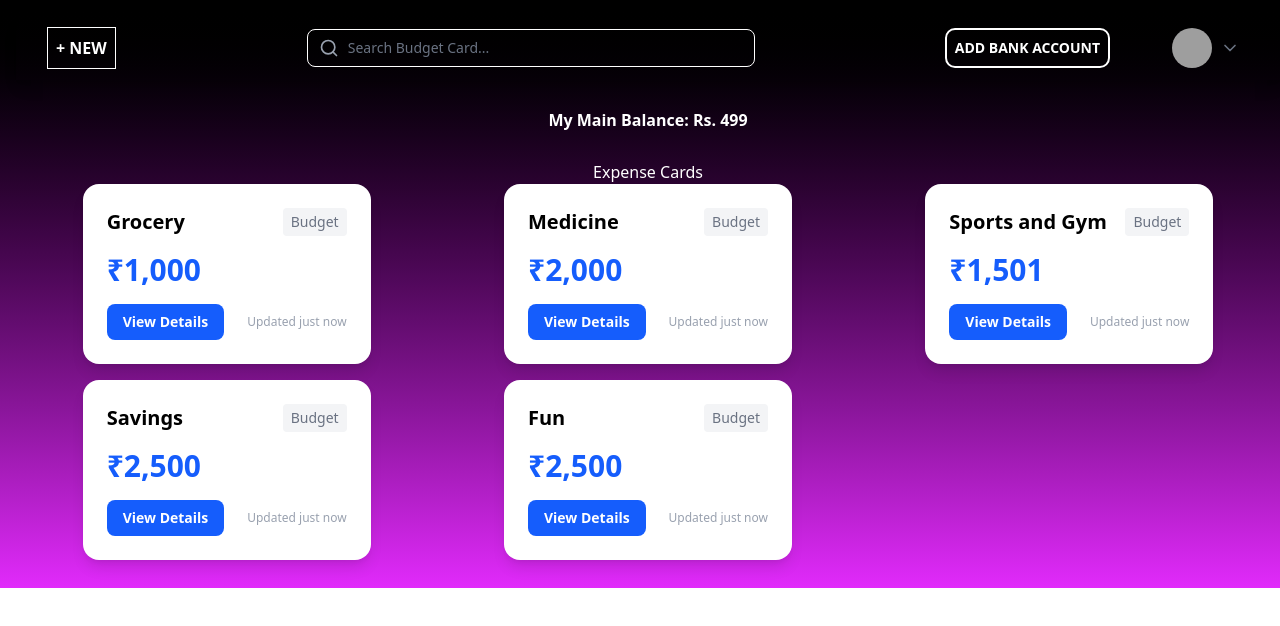
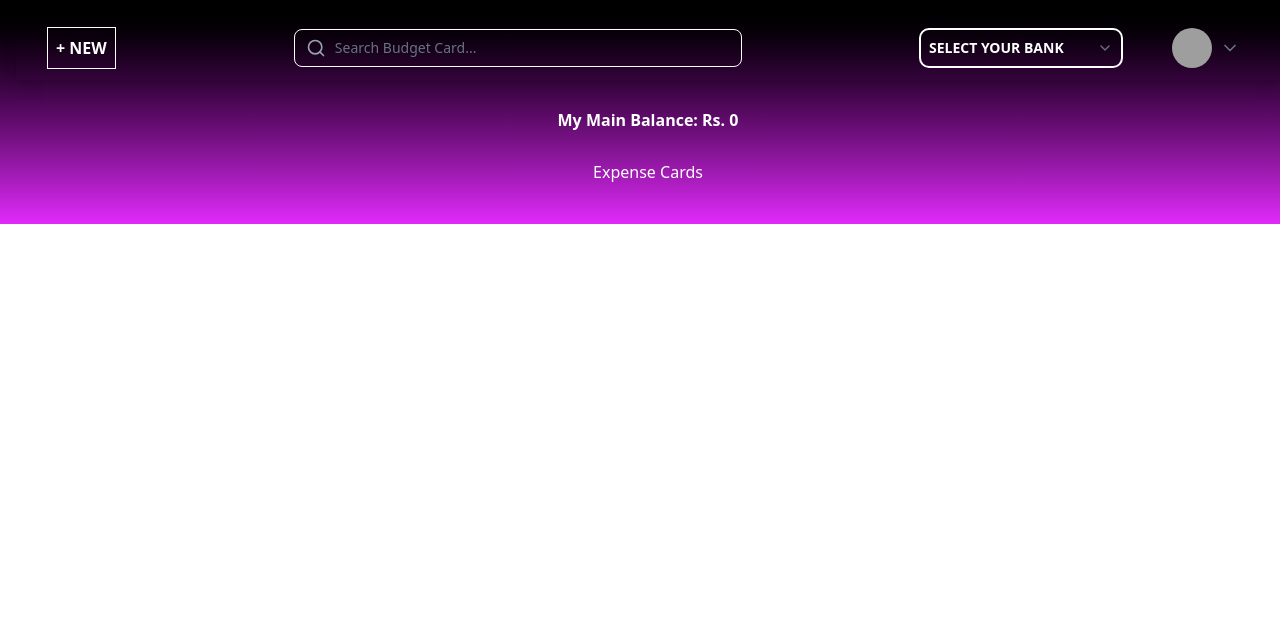
Before and after one commit to gfgAman/ExpenseOrganizer, a React (Vite) app in the folder frontend/: page / in a window 1280 px wide. Shown: the top 626 px of the page. Built offline with nearby package versions, Linux system fonts and the light colour scheme; grey boxes are pictures that could not be loaded.

Commit message:
modify: bank dropdown

```diff
--- a/frontend/src/assets/bankAccounts.ts
+++ b/frontend/src/assets/bankAccounts.ts
@@ -1,2 +1,102 @@
-// export const banksListing =    ["State Bank of India", "ICICI", "Axis Bank", "Bank of Baroda"];
-export const banksListing: [] = []
+export const banksListing = [{
+    bank_name: "State Bank of India",
+    budget_cards: [
+        {
+            "title": "Grocery",
+            "budget_price": 1000
+        },
+        {
+            "title": "Medicine",
+            "budget_price": 2000
+        },
+        {
+            "title": "Sports and Gym",
+            "budget_price": 1501
+        },
+        {
+            "title": "Savings",
+            "budget_price": 2500
+        },
+        {
+            "title": "Fun",
+            "budget_price": 2500
+        },
+    ],
+    bank_balance: 15000
+},
+{
+    bank_name: "Bank of Baroda",
+    budget_cards: [
+        {
+            "title": "Travel",
+            "budget_price": 1000
+        },
+        {
+            "title": "Study",
+            "budget_price": 2000
+        },
+        {
+            "title": "Party",
+            "budget_price": 1501
+        },
+        {
+            "title": "Savings",
+            "budget_price": 2500
+        },
+    ],
+    bank_balance: 10000
+},
+{
+    bank_name: "ICICI",
+    budget_cards: [
+        {
+            "title": "Shopping",
+            "budget_price": 1000
+        },
+        {
+            "title": "Maintanance",
+            "budget_price": 2000
+        },
+        {
+            "title": "Rent",
+            "budget_price": 1501
+        },
+        {
+            "title": "Savings",
+            "budget_price": 2500
+        },
+        {
+            "title": "EMI",
+            "budget_price": 2500
+        },
+    ],
+    bank_balance: 19999
+},
+{
+    bank_name: "Central Bank of India",
+    budget_cards: [
+        {
+            "title": "Grocery",
+            "budget_price": 1000
+        },
+        {
+            "title": "Rent",
+            "budget_price": 2000
+        },
+        {
+            "title": "Gym",
+            "budget_price": 1501
+        },
+        {
+            "title": "Savings",
+            "budget_price": 2500
+        },
+        {
+            "title": "Fun",
+            "budget_price": 2500
+        },
+    ],
+    bank_balance: 21000
+}
+];
+// export const banksListing: [] = []
--- a/frontend/src/components/BankDropdown.tsx
+++ b/frontend/src/components/BankDropdown.tsx
@@ -2,6 +2,8 @@ import { ChevronDown } from 'lucide-react';
 import { useState } from 'react';
 import { AddNewBankModal } from '../modals/AddNewBankModal';
 import { banksListing } from '../assets/bankAccounts';
+import { useDispatch } from 'react-redux';
+import { setWallet } from '../redux/cardSlice';
 
 interface bankDropdownProp {
     bankDropdownOpen: boolean,
@@ -9,10 +11,8 @@ interface bankDropdownProp {
 }
 
 const BankDropdown = ({ bankDropdownOpen, setBankDropdownOpen }: bankDropdownProp) => {
-
-
-
     const [openCreateBankModal, setOpenCreateBankModal] = useState<boolean>(false)
+    const [bankName, setBankName] = useState<string>('')
 
     const bankAccountDropdown = () => {
         if (banksListing.length > 0) {
@@ -21,32 +21,46 @@ const BankDropdown = ({ bankDropdownOpen, setBankDropdownOpen }: bankDropdownPro
         }
         setOpenCreateBankModal(true)
     }
+
+    const dispatch = useDispatch()
     return (
         <div className="hidden md:block relative">
             <button
                 onClick={bankAccountDropdown}
-                className="flex items-center text-white font-bold text-sm outline outline-2 outline-white space-x-2 p-2 rounded-lg transition-colors duration-200"
+                className="flex items-center text-white font-bold text-sm outline outline-2 outline-white space-x-2 p-2 rounded-lg transition-colors duration-200 w-50 flex justify-between"
             >
-                {
-                    banksListing.length > 0 ? (<>SELECT YOUR BANK
-
+                {banksListing.length > 0 ? (
+                    <>
+                        <span>{bankName ? bankName : 'SELECT YOUR BANK'}</span>
                         <ChevronDown
                             className={`h-4 w-4 text-gray-500 transition-transform duration-200 ${bankDropdownOpen ? 'rotate-180' : ''
                                 }`}
                         />
-                    </>) : "ADD BANK ACCOUNT"
-                }
+                    </>
+                ) : (
+                    'ADD BANK ACCOUNT'
+                )}
             </button>
+
 
             {/* Dropdown list */}
             {bankDropdownOpen && (
                 <ul className="absolute right-0 mt-2 bg-white text-black shadow-md rounded-md w-60 z-50">
+                    <li className='px-4 py-2 text-center text-sm font-bold text-gray-700 hover:bg-gray-100 cursor-pointer transition-colors duration-200' onClick={() => {
+                        setOpenCreateBankModal(true)
+                        setBankDropdownOpen(false)
+                    }}>ADD NEW BANK</li>
                     {banksListing?.map((bank, index) => (
                         <li
                             key={index}
+                            onClick={() => {
+                                setBankDropdownOpen(false)
+                                setBankName(bank.bank_name)
+                                dispatch(setWallet(bank))
+                            }}
                             className="px-4 py-2 text-sm text-gray-700 hover:bg-gray-100 cursor-pointer transition-colors duration-200"
                         >
-                            {bank}
+                            {bank.bank_name}
                         </li>
                     ))}
                 </ul>
--- a/frontend/src/components/Card.tsx
+++ b/frontend/src/components/Card.tsx
@@ -9,10 +9,10 @@ interface CardProps {
 
 const Card = ({ title, budget_price, setBalanceAmount }: CardProps) => {
 
-  useEffect(() => {
+  // useEffect(() => {
 
-    setBalanceAmount((prev: number) => prev - budget_price);
-  }, []);
+  //   setBalanceAmount((prev: number) => prev - budget_price);
+  // }, []);
 
 
   return (
--- a/frontend/src/components/Cards.tsx
+++ b/frontend/src/components/Cards.tsx
@@ -1,47 +1,70 @@
 import { useEffect, useState } from 'react'
-import { budgetData } from '../assets/cardsData'
 import Card from './Card'
-import { ToastContainer, toast } from 'react-toastify';
+import { ToastContainer } from 'react-toastify'
+import { useSelector } from 'react-redux'
+import type { RootState } from '../redux/store'
 
+interface cardProp {
+  title: string
+}
 
-interface cardProp{
-    title:string
+interface BudgetCard {
+  title: string
+  budget_price: number
 }
-const Cards = ({title}:cardProp) => {
-  const [balanceAmount, setBalanceAmount] = useState(10000)
-  const [budgetCards, setBudgetCards] = useState(budgetData)
 
+const Cards = ({ title }: cardProp) => {
+  const { wallet } = useSelector((state: RootState) => state.cardSlice)
 
+  const [balanceAmount, setBalanceAmount] = useState<number>(0)
+  const [budgetCards, setBudgetCards] = useState<BudgetCard[]>([])
 
+  // Set initial wallet values
   useEffect(() => {
+    if (wallet) {
+      setBalanceAmount(wallet.bank_balance ?? 0)
+      setBudgetCards(wallet.budget_cards ?? [])
+    }
+  }, [wallet])
+
+  // Filter based on search
+  useEffect(() => {
+    if (!wallet?.budget_cards) return
+
     if (title.trim() === '') {
-      setBudgetCards(budgetData) // Reset to original list if title is empty
+      setBudgetCards(wallet.budget_cards)
     } else {
-      const filteredCards = budgetData.filter(card => card.title.toLowerCase().includes(title.toLowerCase()))
-      setBudgetCards(filteredCards)
+      const filtered = wallet.budget_cards.filter(card =>
+        card.title.toLowerCase().includes(title.toLowerCase())
+      )
+      setBudgetCards(filtered)
     }
-  }, [title])
+  }, [title, wallet?.budget_cards])
 
   return (
     <div className='my-7'>
-      <h1 className='text-white text-center font-bold'>My Main Balance: Rs. {balanceAmount}</h1>
+      <h1 className='text-yellow-500 text-center font-bold'>
+        {wallet?.bank_name}
+      </h1>
+      <h1 className='text-white text-center font-bold'>
+        My Main Balance: Rs. {balanceAmount}
+      </h1>
 
       <div className='py-7'>
-        <h1 className='text-white text-center'>Expense Cards</h1>
+        <h1 className='text-white text-center mb-3'>Expense Cards</h1>
 
         <div className='grid md:grid-cols-3 sm:grid-cols-2 grid-cols-1 gap-y-4'>
-          {budgetCards.map(({ title, budget_price }) => (
+          {budgetCards.map(({ title, budget_price }, index) => (
             <Card
-              key={title}
+              key={`${title}-${index}`}
               title={title}
               budget_price={budget_price}
               setBalanceAmount={setBalanceAmount}
-
             />
           ))}
         </div>
       </div>
-      <ToastContainer/>
+      <ToastContainer />
     </div>
   )
 }
--- a/frontend/src/components/Header.tsx
+++ b/frontend/src/components/Header.tsx
@@ -5,6 +5,7 @@ import NewCardButton from './NewCardButton'
 import { useState } from 'react'
 import BankDropdown from './BankDropdown'
 import ProfileDropdown from './ProfileDropdown'
+
 
 interface headerProp {
     setTitle: React.Dispatch<React.SetStateAction<string>>
--- a/frontend/src/redux/cardSlice.ts
+++ b/frontend/src/redux/cardSlice.ts
@@ -2,24 +2,24 @@ import { createSlice } from '@reduxjs/toolkit'
 import type { PayloadAction } from '@reduxjs/toolkit'
 
 export interface CounterState {
-    title: string
+    wallet: object
 }
 
 const initialState: CounterState = {
-    title: "",
+    wallet: {}
 }
 
 export const cardSlice = createSlice({
     name: 'card',
     initialState,
     reducers: {
-        setTitle: (state, action: PayloadAction<string>) => {
-            state.title += action.payload
+        setWallet: (state, action: PayloadAction<object>) => {
+            state.wallet = action.payload
         },
     },
 })
 
 // Action creators are generated for each case reducer function
-export const { setTitle } = cardSlice.actions
+export const { setWallet } = cardSlice.actions
 
 export default cardSlice.reducer
--- a/frontend/src/redux/store.ts
+++ b/frontend/src/redux/store.ts
@@ -4,7 +4,7 @@ import cardSlice from './cardSlice'
 
 export const store = configureStore({
   reducer: {
-    counter: cardSlice,
+    cardSlice: cardSlice,
   },
 })
 
```
